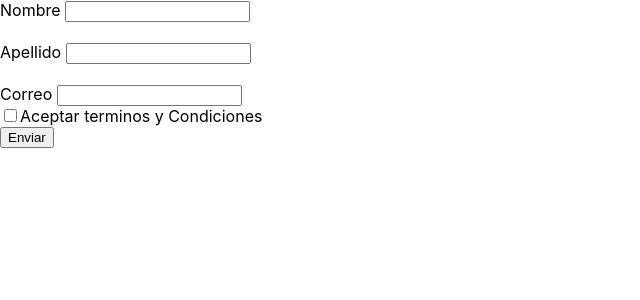
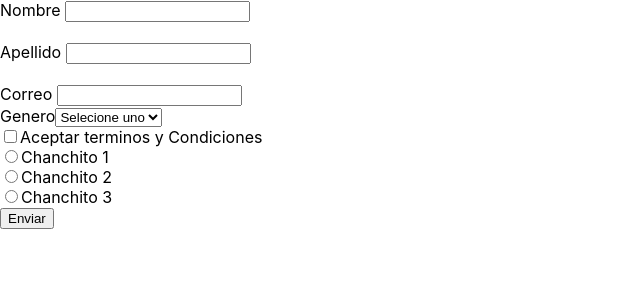
Before and after one commit to rodriguezal3x/fomik, a React (Create React App) app: page / in a window 1280 px wide. Shown: the top 300 px of the page, without its empty margins (0-640 px from the left). Built offline with nearby package versions, Linux system fonts and the light colour scheme.

Commit message:
formulario finalizado y optimizado con formik

```diff
--- a/src/App.js
+++ b/src/App.js
@@ -1,6 +1,8 @@
-import { Formik, Form,} from "formik";
+import { Formik, Form, Field, ErrorMessage } from "formik";
 import TextInput from "./components/TextInput";
 import Checkbox from "./components/Checkbox";
+import Radio from "./components/Radio";
+import Select from "./components/Select";
 
 const validate = ( values ) => {
   const errors= {}
@@ -17,13 +19,17 @@ const validate = ( values ) => {
     errors.lastname = 'El apellido es muy corto'
   }
 
+  if (!values.radio) {
+    errors.radio ='Requerido'
+  }
+
   return errors
 }
 
 function App() {
   return (
     <Formik
-        initialValues={{name:'', lastname:'', email:'', }}
+        initialValues={{ name:'', lastname:'', email:'', genero:'', radio:'' }}
         validate={ validate }
         onSubmit={ values => console.log(values) }
     >
@@ -33,9 +39,19 @@ function App() {
             <TextInput name='lastname' label='Apellido'/>
             <br/>
             <TextInput name='email' label='Correo'/>
+            <Select label='Genero' name='genero'>
+                <option value=''>Selecione uno</option>
+                <option value='mujer'>Mujer</option>
+                <option value='hombre'>Hombre</option>
+                <option value='otro'>Otro</option>
+            </Select>
             <Checkbox name="accep">
                 Aceptar terminos y Condiciones
             </Checkbox>
+            <Radio  name='radio' value='chanchito1' label='Chanchito 1' />
+            <Radio  name='radio' value='chanchito2' label='Chanchito 2' />
+            <Radio  name='radio' value='chanchito3' label='Chanchito 3' />
+            <ErrorMessage name="radio"/>
             <button type="submit">Enviar</button>
         </Form>
     </Formik>
--- a/src/components/Checkbox.js
+++ b/src/components/Checkbox.js
@@ -3,7 +3,7 @@ import {useField} from 'formik'
 const Checkbox = ({children, ...props}) => {
     const [field, meta] = useField({...props, type:'checkbox'})
 
-    console.log(field)
+    // console.log(field)
   return (
     <div>
         <label>
--- /dev/null
+++ b/src/components/Radio.js
@@ -0,0 +1,15 @@
+import {useField} from 'formik'
+
+const Radio = ({ label, ...props}) => {
+    const [ field ] = useField({ ...props, type: 'radio' })
+    return (
+        <div>
+            <label>
+                <input type='radio' {...field} {...props}/>
+                {label}
+            </label>
+        </div>
+    )
+}
+
+export default Radio
--- /dev/null
+++ b/src/components/Select.js
@@ -0,0 +1,17 @@
+import { useField } from "formik"
+
+const Select = ({label, ...props}) => {
+    const [field, meta] = useField(props)
+
+    // console.log(field)
+    return (
+        <div>
+            <label>{ label }</label>
+            <select {...field} {...props} />
+            {meta.touched && meta.error
+                ? <div>{meta.error}</div> : null}
+        </div>
+  )
+}
+
+export default Select
```
